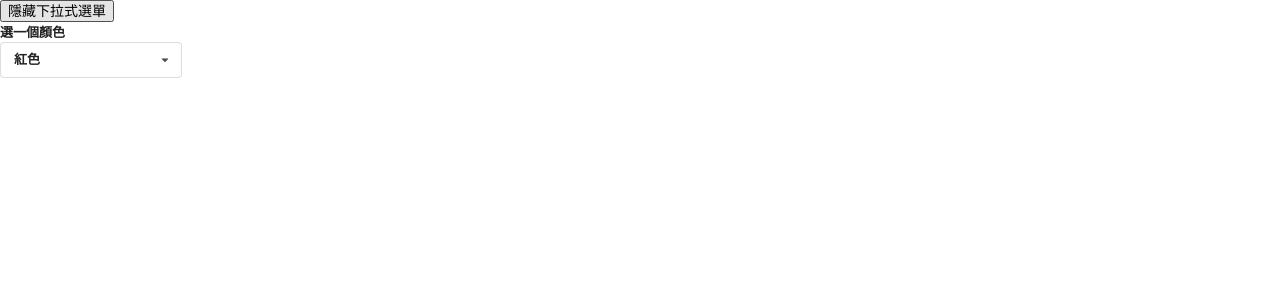
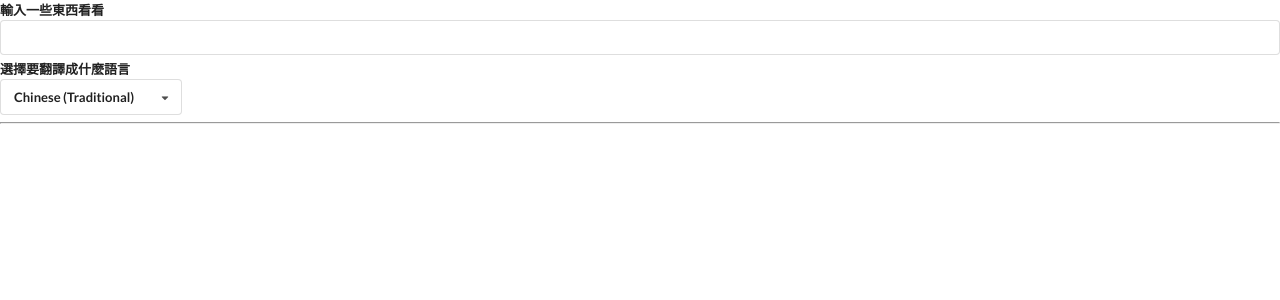
Before and after one commit to ZRuei/react-hooks, a React (Create React App) app: page / in a window 1280 px wide. Shown: the top 300 px of the page. Built offline with nearby package versions, Linux system fonts and the light colour scheme.

Commit message:
feat: 翻譯工具基本樣式與設置

```diff
--- a/src/App.js
+++ b/src/App.js
@@ -1,59 +1,15 @@
-import React, { useState } from 'react';
+import React from 'react';
 // import Accordion from './components/Accordion';
 // import Search from './components/Search';
-import Dropdown from './components/Dropdown';
-
-// const items = [
-//   {
-//     title: 'Hook 是什麼？',
-//     content: 'Hook 是 React 16.8 中增加的新功能。它讓你不必寫 class 就能使用 state 以及其他 React 的功能。',
-//   },
-//   {
-//     title: '為什麼需要 Hooks？',
-//     content: '(1) Hook 讓你不需要改變 component 階層就能重用 stateful 的邏輯。這讓在許多 component 之間共用或是與社群共用 Hook 很簡單。(2) Hook 讓你把一個 component 拆分成更小的 function，這基於什麼部分是相關的（像是設置一個 subscription 或是抓取資料），而不是強制基於 lifecycle 方法來分拆。你還可以選擇使用 reducer 來管理 component 的內部 state，使其更具可預測性。(3) Hook 讓你不需要 class 就能使用更多 React 的功能。 從概念上來看，React component 一直都更接近 function。Hook 擁抱 function，但沒有犧牲 React 的實際精神。',
-//   },
-//   {
-//     title: '我應該使用 Hook、Class 或是兩者兼具？',
-//     content: '當你準備好時，我們鼓勵開始使用 Hook 撰寫你新的 component。你不可以在 class component 內使用 Hook，但你絕對可以在單個 tree 中將 class 和 function component 與 Hook 混合使用。無論是 class 或 function component，使用 Hook 是該 component 實作的細節。從長遠來看，我們期待 Hook 可以是大家撰寫 React component 的主要方式。',
-//   },
-// ];
-
-const options = [
-  {
-    label: '紅色',
-    value: 'red',
-  },
-  {
-    label: '藍色',
-    value: 'blue',
-  },
-  {
-    label: '綠色',
-    value: 'green',
-  },
-];
+// import Dropdown from './components/Dropdown';
+import Translate from './components/Translate';
 
 export default function App() {
-  const [selected, setSelected] = useState(options[0]);
-  const [showDropdown, setShowDropdown] = useState(true);
   return (
     <div>
       {/* <Accordion items={items} /> */}
       {/* <Search /> */}
-      <button
-        type="button"
-        onClick={() => setShowDropdown(!showDropdown)}
-      >
-        {showDropdown ? '隱藏下拉式選單' : '顯示下拉式選單'}
-      </button>
-      {showDropdown
-        ? (
-          <Dropdown
-            options={options}
-            selected={selected}
-            onSelectedChange={setSelected}
-          />
-        ) : null}
+      <Translate />
     </div>
   );
 }
--- a/src/components/Dropdown.js
+++ b/src/components/Dropdown.js
@@ -1,6 +1,10 @@
 import React, { useState, useEffect, useRef } from 'react';
 
-function Dropdown({ options, selected, onSelectedChange }) {
+function Dropdown(
+  {
+    label, options, selected, onSelectedChange,
+  },
+) {
   const [openMenu, setOpenMenu] = useState(false);
   const ref = useRef();
 
@@ -38,7 +42,7 @@ function Dropdown({ options, selected, onSelectedChange }) {
     <div ref={ref} className="ui form">
       <div className="field">
         <label htmlFor="colorOptions" className="label">
-          選一個顏色
+          {label}
           <br />
           <div
             onClick={() => setOpenMenu(!openMenu)}
--- /dev/null
+++ b/src/components/Translate.js
@@ -0,0 +1,47 @@
+import React, { useState } from 'react';
+import Dropdown from './Dropdown';
+
+const options = [
+  {
+    label: 'Chinese (Traditional)',
+    value: 'zh-TW',
+  },
+  {
+    label: 'Japanese',
+    value: 'ja',
+  },
+  {
+    label: 'Albanian',
+    value: 'sq',
+  },
+];
+
+export default function Translate() {
+  const [language, setLanguage] = useState(options[0]);
+  const [text, setText] = useState('');
+
+  return (
+    <div>
+      <div className="ui form">
+        <div className="field">
+          <label htmlFor="inputText">
+            輸入一些東西看看
+            <input
+              type="text"
+              value={text}
+              onChange={(e) => setText(e.target.value)}
+            />
+          </label>
+
+        </div>
+      </div>
+      <Dropdown
+        label="選擇要翻譯成什麼語言"
+        options={options}
+        selected={language}
+        onSelectedChange={setLanguage}
+      />
+      <hr />
+    </div>
+  );
+}
```
Also changed, not shown: src/components/Convert.js (added).
